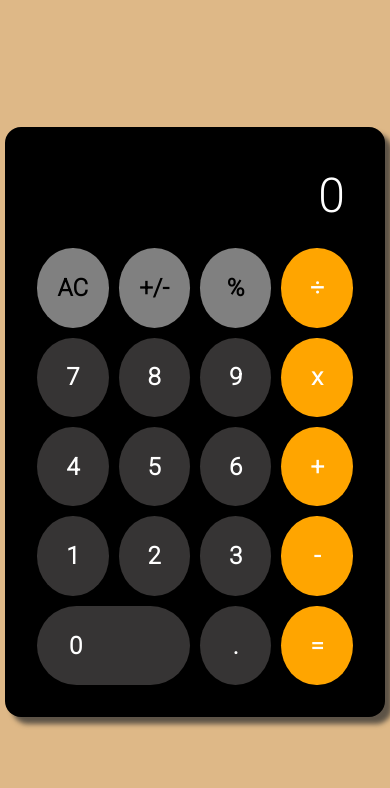
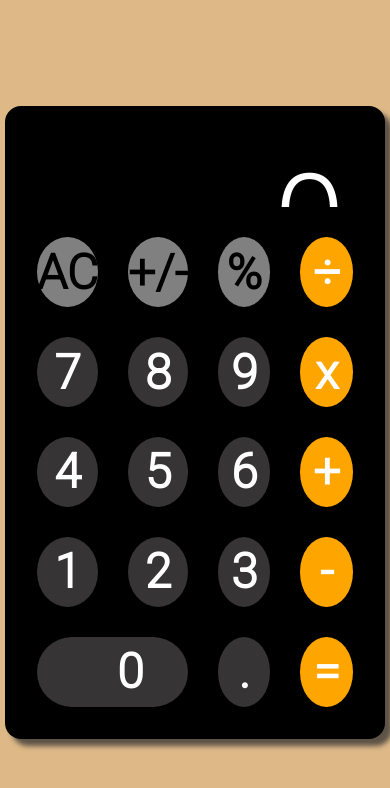
Before and after one commit to kunalcharde/Calculator, a React (Create React App) app: page / in a window 390 px wide. Shown: the top 788 px of the page. Built offline with nearby package versions, Linux system fonts and the light colour scheme.

Commit message:
mobile responsive

```diff
--- a/src/Calculator.css
+++ b/src/Calculator.css
@@ -86,15 +86,22 @@ body {
   padding-left: 2rem;
 }
 
-@media only screen and (max-width: 767px) {
+@media only screen and (max-width: 1080px) {
   .container{
-    height: 70vh;
+    height: 75vh;
     width: 45vh;
     padding: 2rem;
-    font-size: 1.5rem;
+    font-size: 3rem;
+  }
+  .wrapper{
+    gap:30px
   }
   .screen{
-    font-size: 3rem;
+    font-size: 8rem;
+  }
+  .zero{
+    border-radius: 100px;
+    padding-left: 5rem;
   }
 
 }
```
